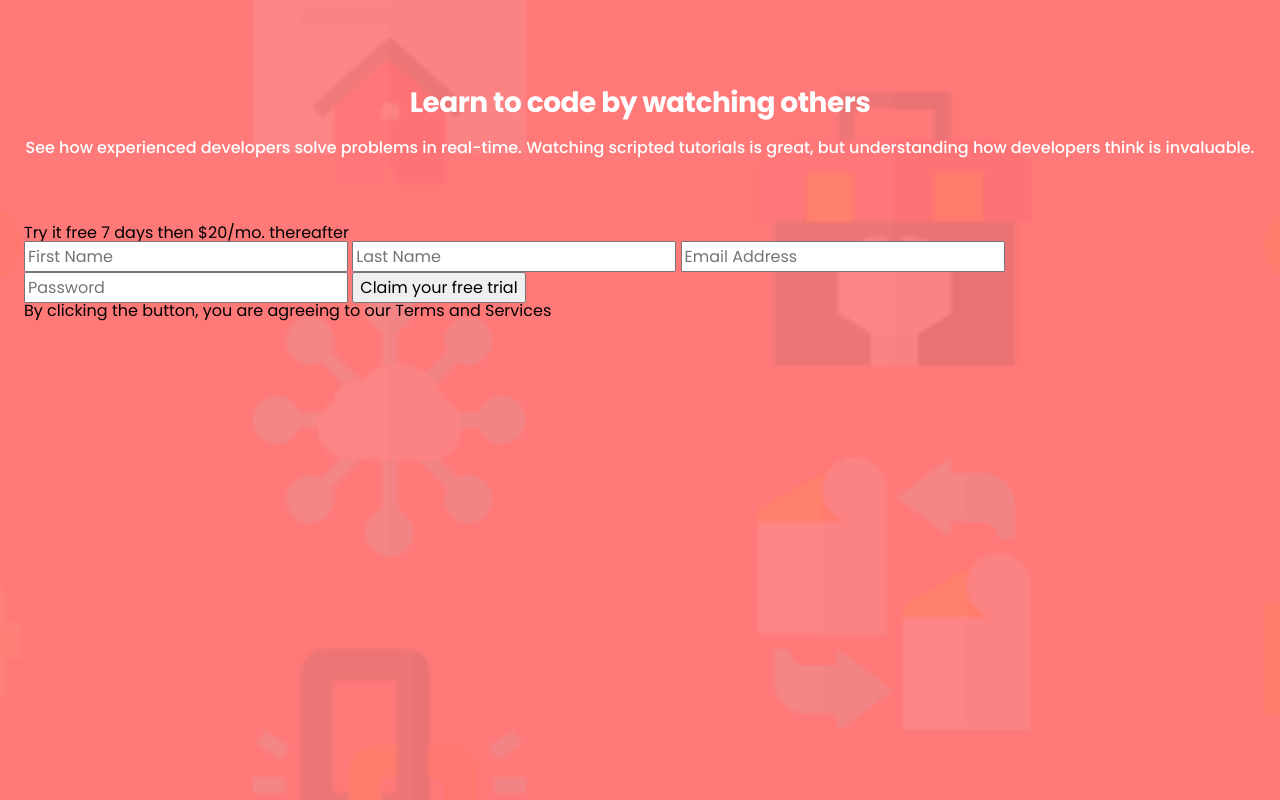
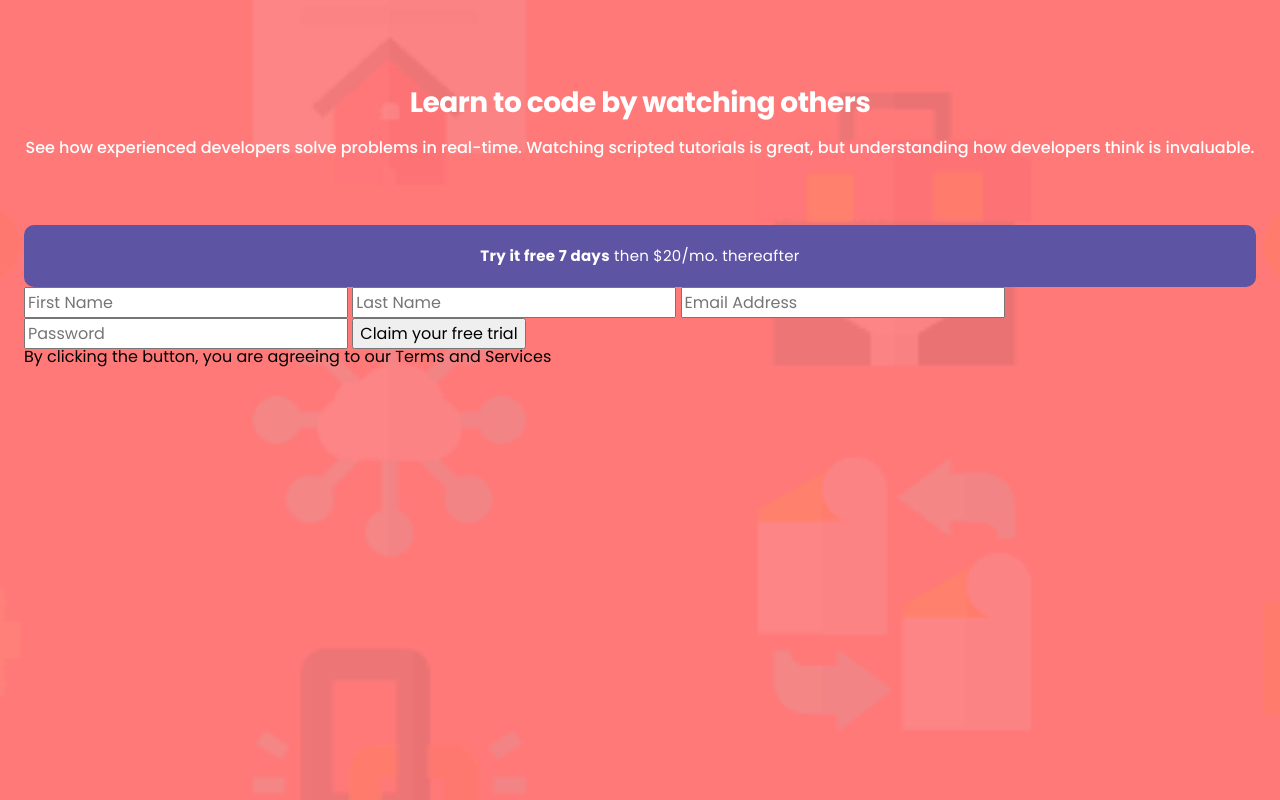
Before and after one commit to irfanoezen/intro-component-with-sign-up-form, a plain HTML site: page index.html in a window 1280 px wide. Drawn offline with Linux system fonts and the light colour scheme.

Commit message:
Style offer banner container

```diff
--- a/index.html
+++ b/index.html
@@ -15,7 +15,7 @@
         <p class="text">See how experienced developers solve problems in real-time. Watching scripted tutorials is great, but understanding how developers think is invaluable.</p>
       </div>
       <div class="content">
-        <div class="offer-banner">Try it free 7 days then $20/mo. thereafter</div>
+        <div class="offer-banner"><span>Try it free 7 days</span> then $20/mo. thereafter</div>
         <form action="" class="form">
           <input type="text" name="" id="" placeholder="First Name" />
           <input type="text" name="" id="" placeholder="Last Name" />
--- a/style.css
+++ b/style.css
@@ -156,3 +156,18 @@ h6 {
   font-weight: 500;
   line-height: 1.65;
 }
+
+.offer-banner {
+  background-color: var(--purple-700);
+  padding: 18px 67px;
+  border-radius: 10px;
+  font-size: 15px;
+  line-height: 26px;
+  letter-spacing: 0.27px;
+  color: #fff;
+  text-align: center;
+
+  span {
+    font-weight: 700;
+  }
+}
```
